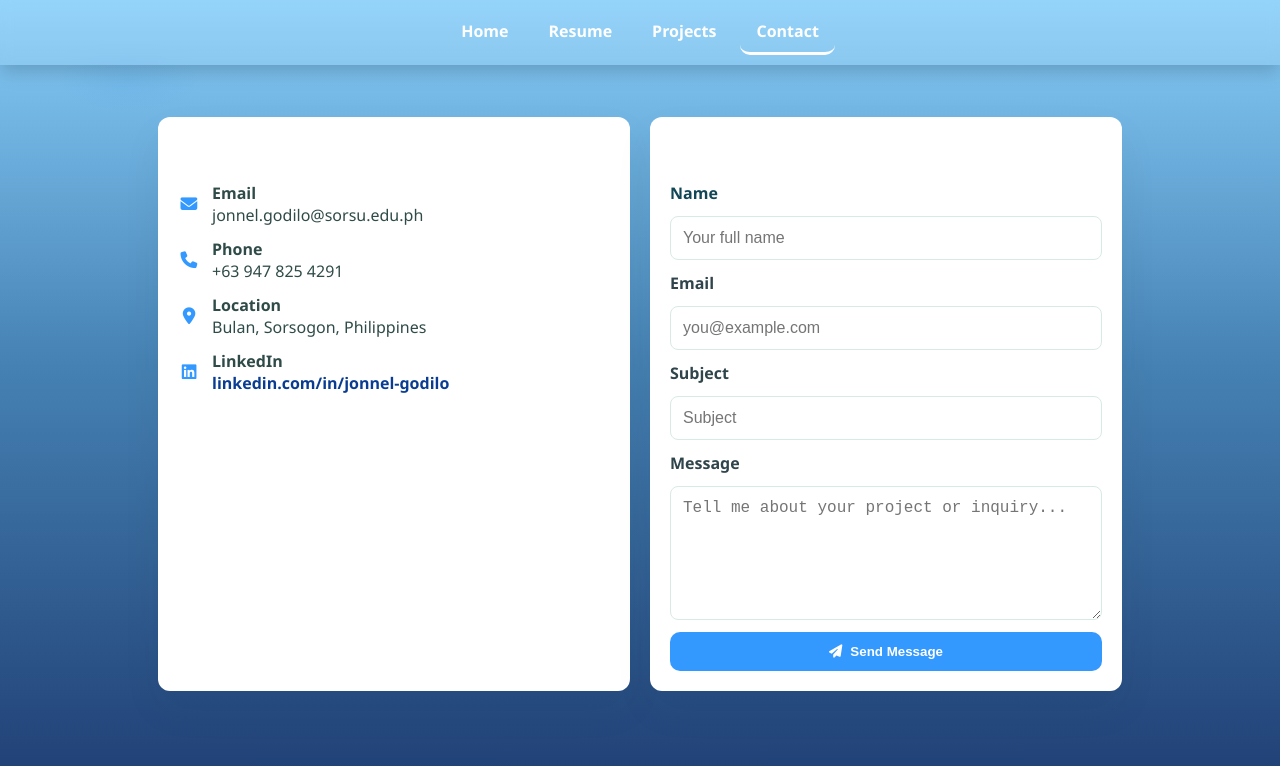
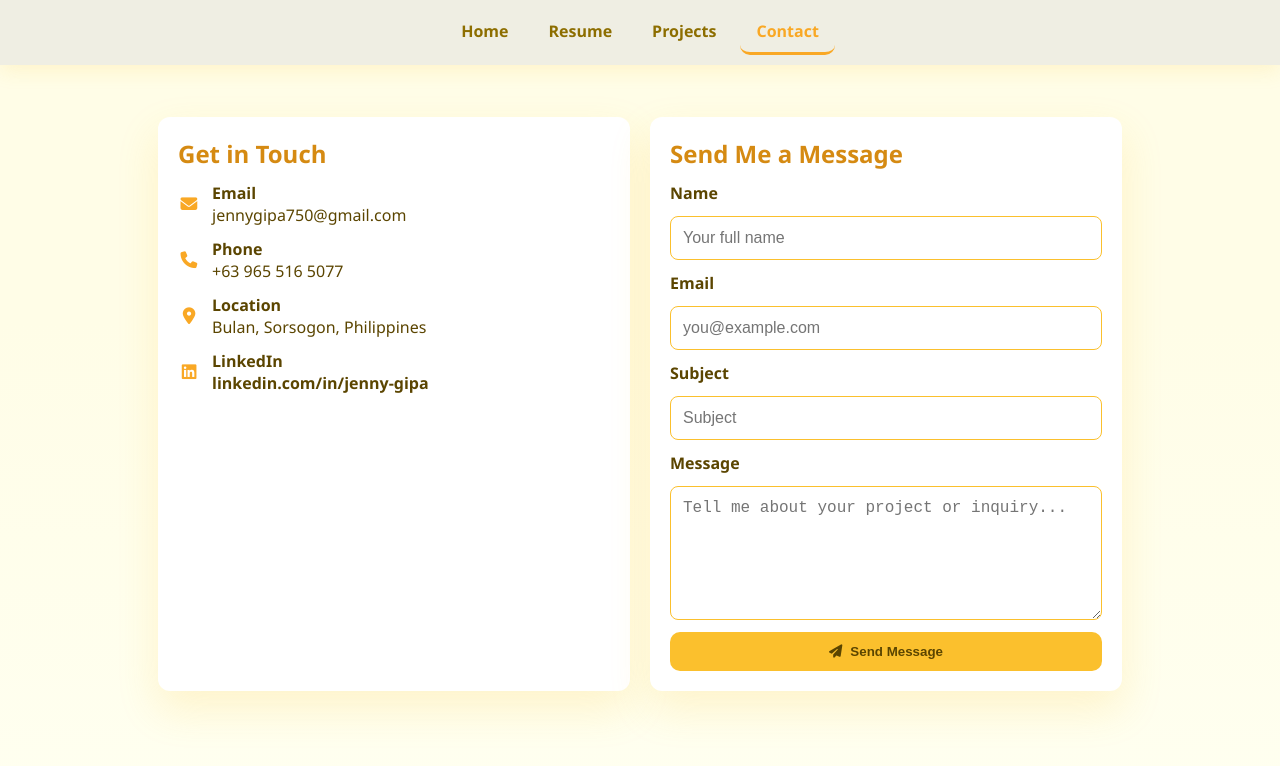
Before and after one commit to jonnelgodilo/my-portfolio, a plain HTML site: page contact.html in a window 1280 px wide. Drawn offline with Linux system fonts and the light colour scheme.

Commit message:
changing the color of text

```diff
--- a/contact.html
+++ b/contact.html
@@ -3,127 +3,98 @@
 <head>
   <meta charset="utf-8" />
   <meta name="viewport" content="width=device-width,initial-scale=1" />
-  <title>Contact — Jonnel Godilo</title>
+  <title>Contact — Jenny Gipa</title>
   <link rel="stylesheet" href="https://cdnjs.cloudflare.com/ajax/libs/font-awesome/6.4.0/css/all.min.css">
   <style>
-    * { box-sizing: border-box; margin: 0; padding: 0; }
-    body {
-      font-family: "Segoe UI", Roboto, Arial, sans-serif;
-      background: radial-gradient(900px 400px at 10% 10%, rgba(0,102,204,0.06), transparent 8%),
-                  linear-gradient(180deg, #87cefa, #4682b4 45%, #1e3c72 100%);
-      color: #213130;
-      padding-bottom: 60px;
+    *{box-sizing:border-box;margin:0;padding:0}
+    body{
+      font-family:"Segoe UI", Roboto, Arial, sans-serif;
+      background: linear-gradient(180deg,#fffde7,#fffde7 40%,#fffff0 100%);
+      color:#5b4500;
+      padding-bottom:60px;
     }
 
-    /* Top nav */
-    .top-nav {
-      background: rgba(255,255,255,0.12);
-      backdrop-filter: blur(6px);
-      box-shadow: 0 6px 18px rgba(0,0,0,0.2);
-      position: sticky;
-      top: 0;
-      z-index: 99;
+    /* Top Navigation */
+    .top-nav{
+      background:rgba(239, 238, 227, 0.95);
+      box-shadow:0 6px 18px rgba(251,192,45,0.15);
+      position:sticky;top:0;z-index:99
     }
-    .nav-wrap {
-      max-width: 1000px;
-      margin: 0 auto;
-      padding: 10px 20px;
-      display: flex;
-      justify-content: center;
+    .nav-wrap{max-width:1000px;margin:0 auto;padding:10px 20px;display:flex;justify-content:center}
+    .nav{list-style:none;display:flex;gap:8px}
+    .nav a{
+      display:inline-block;
+      padding:10px 16px;
+      border-radius:10px;
+      text-decoration:none;
+      color:#8d6e00;
+      font-weight:600
     }
-    .nav { list-style: none; display: flex; gap: 8px; }
-    .nav a {
-      display: inline-block;
-      padding: 10px 16px;
-      border-radius: 10px;
-      text-decoration: none;
-      color: #ffffff;
-      font-weight: 600;
-      transition: all .2s ease;
-      border-bottom: 3px solid transparent;
-    }
-    .nav a.active {
-      color: #ffffff;
-      border-bottom-color: #ffffff;
-    }
-    .nav a:hover {
-      background: #3399ff;
-      color: #ffffff;
+    .nav a.active{
+      color:#f9a825;
+      border-bottom:3px solid #f9a825
     }
 
-    /* Page content */
-    .wrap {
-      max-width: 1000px;
-      margin: 34px auto;
-      padding: 18px;
-      display: grid;
-      grid-template-columns: 1fr 1fr;
-      gap: 20px;
-    }
-    .card {
-      background: #fff;
-      border-radius: 12px;
-      padding: 20px;
-      box-shadow: 0 18px 40px rgba(15,50,45,0.06);
-    }
-    h2 { color: #ffffff; margin-bottom: 12px; }
-    .contact-list { display: flex; flex-direction: column; gap: 12px; }
-    .contact-row {
-      display: flex;
-      gap: 12px;
-      align-items: center;
-      color: #2f4b48;
-    }
-    .contact-row i {
-      color: #3399ff; /* blue icons */
-      font-size: 1.05rem;
-      width: 22px;
-      text-align: center;
-      transition: color .2s ease;
-    }
-    .contact-row i:hover {
-      color: #0066cc; /* darker blue on hover */
+    /* Main Wrapper */
+    .wrap{
+      max-width:1000px;
+      margin:34px auto;
+      padding:18px;
+      display:grid;
+      grid-template-columns:1fr 1fr;
+      gap:20px
     }
 
-    /* LinkedIn link color */
-    .linkedin-link {
-      color: #0a3d91; /* dark blue text */
-      text-decoration: none;
-      font-weight: 600;
+    /* Card */
+    .card{
+      background:#fff;
+      border-radius:12px;
+      padding:20px;
+      box-shadow:0 18px 40px rgba(251,192,45,0.18)
     }
-    .linkedin-link:hover {
-      color: #0050b3;
+    h2{color:#d58a12;margin-bottom:12px}
+
+    /* Contact Info */
+    .contact-list{display:flex;flex-direction:column;gap:12px}
+    .contact-row{display:flex;gap:12px;align-items:center;color:#5b4500}
+    .contact-row i{font-size:1.05rem;width:22px;text-align:center;color:#f9a825}
+    .contact-row a{color:#5b4500;text-decoration:none;font-weight:600}
+    .contact-row a:hover{color:#fbc02d;text-decoration:underline}
+
+    /* Form */
+    form{display:flex;flex-direction:column;gap:12px}
+    label{font-weight:700;color:#5b4500}
+    input,textarea{
+      background:#fff;
+      padding:12px;
+      border:1px solid #fbc02d;
+      border-radius:8px;
+      font-size:1rem;
+      color:#5b4500
+    }
+    input:focus, textarea:focus{
+      outline:none;
+      border-color:#f9a825;
+      box-shadow:0 0 6px rgba(249,168,37,0.4)
+    }
+    button{
+      background:#fbc02d;
+      color:#5b4500;
+      padding:12px 16px;
+      border:none;
+      border-radius:10px;
+      font-weight:700;
+      cursor:pointer;
+      transition:transform .12s ease,box-shadow .12s ease;
+    }
+    button:hover{
+      transform:translateY(-3px);
+      box-shadow:0 10px 30px rgba(251,192,45,0.3)
     }
 
-    form {
-      display: flex;
-      flex-direction: column;
-      gap: 12px;
-    }
-    input, textarea {
-      padding: 12px;
-      border: 1px solid #d8eae4;
-      border-radius: 8px;
-      font-size: 1rem;
-      color: #213130;
-    }
-    button {
-      background: #3399ff;
-      color: #fff;
-      padding: 12px 16px;
-      border: none;
-      border-radius: 10px;
-      font-weight: 700;
-      cursor: pointer;
-      transition: transform .12s ease, box-shadow .12s ease;
-    }
-    button:hover {
-      transform: translateY(-3px);
-      box-shadow: 0 10px 30px rgba(0,102,204,0.14);
-    }
-
-    @media (max-width: 880px) {
-      .wrap { grid-template-columns: 1fr; padding: 18px; }
+    /* Responsive */
+    @media (max-width:880px){
+      .wrap{grid-template-columns:1fr; padding:18px}
     }
   </style>
 </head>
@@ -146,11 +117,11 @@
       <div class="contact-list">
         <div class="contact-row">
           <i class="fa-solid fa-envelope"></i>
-          <div><strong>Email</strong><div>jonnel.godilo@sorsu.edu.ph</div></div>
+          <div><strong>Email</strong><div>jennygipa750@gmail.com</div></div>
         </div>
         <div class="contact-row">
           <i class="fa-solid fa-phone"></i>
-          <div><strong>Phone</strong><div>+63 947 825 4291</div></div>
+          <div><strong>Phone</strong><div>+63 965 516 5077</div></div>
         </div>
         <div class="contact-row">
           <i class="fa-solid fa-location-dot"></i>
@@ -161,8 +132,10 @@
           <div>
             <strong>LinkedIn</strong>
             <div>
-              <a href="https://www.linkedin.com/in/jonnel-godilo-560b67304" class="linkedin-link">
-                linkedin.com/in/jonnel-godilo
+              <a href="https://www.linkedin.com/in/jenny-gipa-67020a364"
+                 class="linkedin-link"
+                 target="_blank">
+                linkedin.com/in/jenny-gipa
               </a>
             </div>
           </div>
@@ -173,17 +146,17 @@
     <!-- Right: Message Form -->
     <section class="card" aria-labelledby="message-heading">
       <h2 id="message-heading">Send Me a Message</h2>
-      <form id="contactForm" method="post" onsubmit="alert('Form submitted (demo). Replace form action with your backend).'); return false;">
-        <label style="font-weight:700;color:#114657">Name</label>
+      <form id="contactForm" method="post" onsubmit="alert('Form submitted (demo). Replace form action with your backend or use EmailJS/Formspree).'); return false;">
+        <label>Name</label>
         <input type="text" name="name" placeholder="Your full name" required>
 
-        <label style="font-weight:700;color:#2f444b">Email</label>
+        <label>Email</label>
         <input type="email" name="email" placeholder="you@example.com" required>
 
-        <label style="font-weight:700;color:#2f444b">Subject</label>
+        <label>Subject</label>
         <input type="text" name="subject" placeholder="Subject" required>
 
-        <label style="font-weight:700;color:#2f444b">Message</label>
+        <label>Message</label>
         <textarea name="message" placeholder="Tell me about your project or inquiry..." rows="6" required></textarea>
 
         <button type="submit"><i class="fa-solid fa-paper-plane" style="margin-right:8px"></i>Send Message</button>
```
